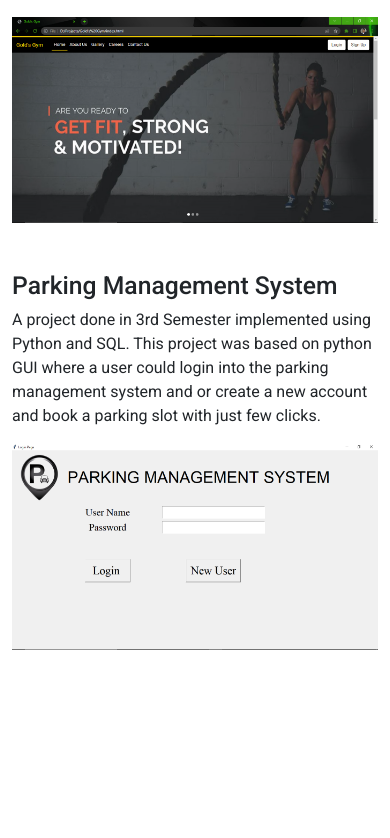
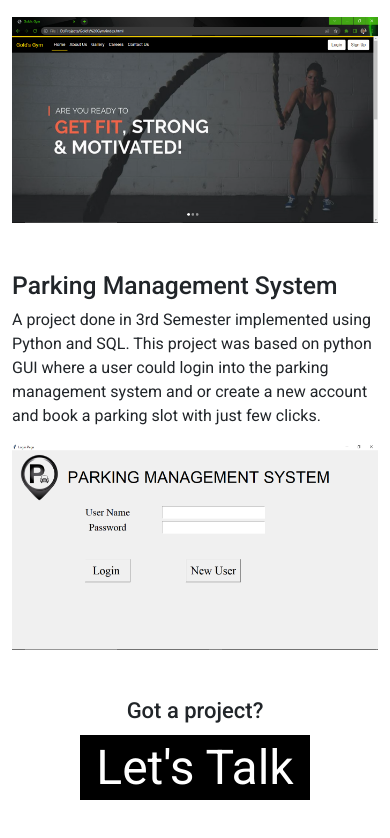
Before and after one commit to bhupendraptlk/MyResume, a React (Create React App) app: page / in a window 390 px wide. Shown: the part 2150-2988 px from the top of the page. Before the commit the page ends 2800 px from the top, so only its background shows below. Built offline with nearby package versions, Linux system fonts and the light colour scheme.

Commit message:
Feat:Added Footer

```diff
--- a/src/App.css
+++ b/src/App.css
@@ -186,6 +186,7 @@ body{
   background-color: #000;
   color: #fff;
   font-size: 14px;
+  border: none;
 }
 .aboutResume:hover{
   transition: all 300ms ease;
@@ -334,6 +335,7 @@ body{
   display: flex;
   flex-direction: column;
   align-items: center;
+  padding-top: 78px;
   margin-bottom: 110px;
 }
 .footerProject h4{
@@ -342,7 +344,7 @@ body{
 .footerProject .footerProjectTalk a{
   padding: 4px 16px;
   font-size: 60px;
-  margin: 6px 0 0 30px;
+  /* margin: 6px 0 0 30px; */
   color: #fff;
   background-color: #000;
   text-align: center;
@@ -416,7 +418,13 @@ body{
     font-size: 18px;
     margin: 4px 0;
   }
-  .educationSection ,.projectSectionOuter{
+  .educationSection ,.projectSectionOuter,.footerProject{
     padding-top: 48px;
   }
+  .footerProject{
+    margin-bottom: 64px;
+  }
+  .footerProject .footerProjectTalk a{
+    font-size: 48px;
+  }
 }
--- a/src/components/Footer.js
+++ b/src/components/Footer.js
@@ -12,7 +12,7 @@ const Footer = () => {
         <h4>Got a project?</h4>
         <div className="footerProjectTalk"><a href="https://www.linkedin.com/in/bhupendraptlk" target="_blank">Let's Talk</a></div>
       </div>
-      <div className="footerMain">
+      {/* <div className="footerMain">
         <div className="footerMainSocial">
           <a href="https://www.linkedin.com/in/bhupendraptlk" target="_blank"><img src={LinkedIn} alt="LinkedIn" /></a>
           <a href="https://twitter.com/bhupendraptlk" target="_blank"><img src={Twitter} alt="Twitter" /></a>
@@ -20,7 +20,7 @@ const Footer = () => {
           <a href="https://www.facebook.com/bhupendraptlk" target="_blank"><img src={Facebook} alt="Facebook" /></a>
         </div>
         <div className="footerMainTag">by Bhupendra Patel</div>
-      </div>
+      </div> */}
     </div>
     </>
   );
--- a/src/components/main.js
+++ b/src/components/main.js
@@ -3,6 +3,7 @@ import BsCarousel from './Carousel';
 import About from './About';
 import Education from './Education';
 import Projects from './Projects';
+import Footer from './Footer';
 
 const Main = () =>{
     return(
@@ -18,6 +19,7 @@ const Main = () =>{
         <About />
         <Education />
         <Projects />
+        <Footer />
       </div>
       </>
     );
```
